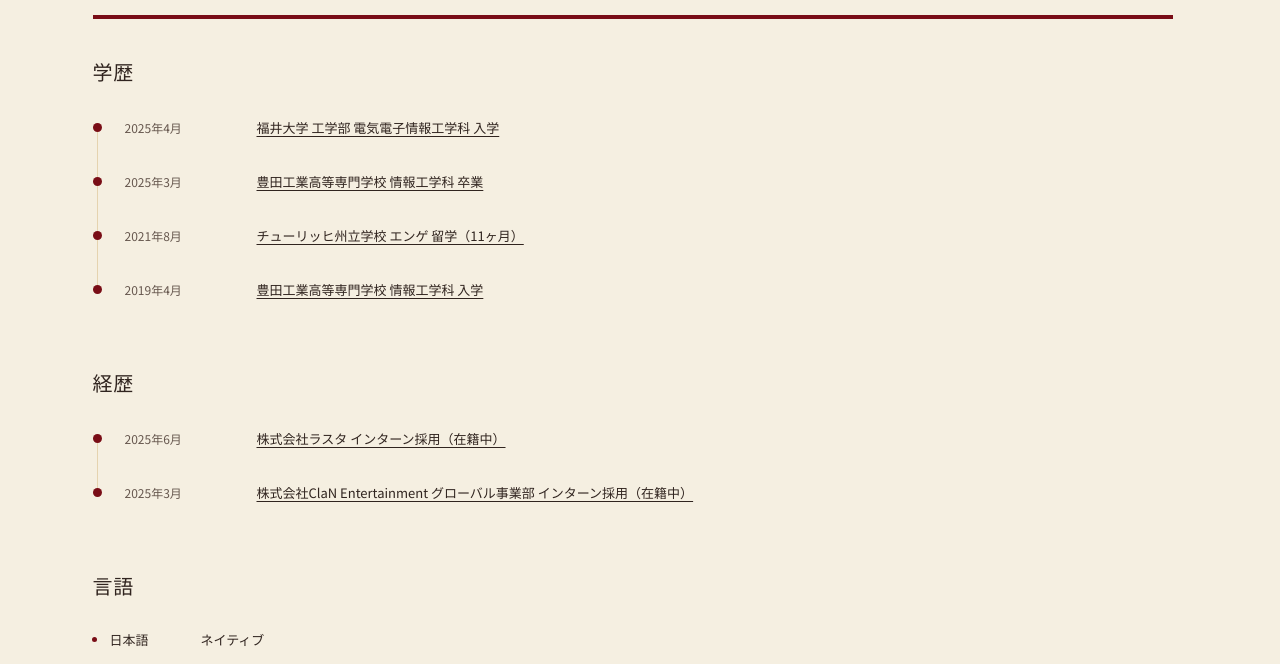
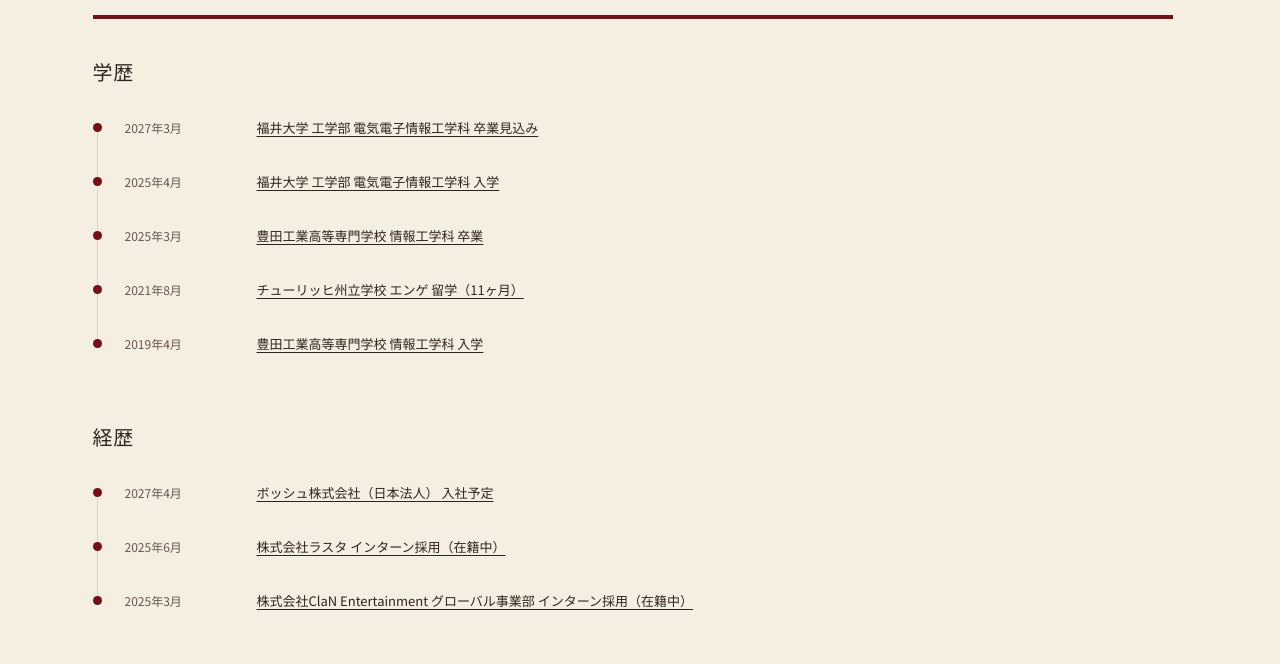
Before and after one commit to 31916/31916.github.io, a plain HTML site: page resume/index.html in a window 1280 px wide. Shown: the part 108-772 px from the top of the page. Drawn offline with nearby package versions, Linux system fonts and the light colour scheme.

Commit message:
Add expected graduation and planned start at Bosch Japan

```diff
--- a/assets/translations.json
+++ b/assets/translations.json
@@ -3,6 +3,10 @@
     "2026年 8月": "2026年\u20078月"
   },
   "en": {
+    "2027年3月": "March 2027",
+    "2027年4月": "April 2027",
+    "福井大学 工学部 電気電子情報工学科 卒業見込み": "Expected to graduate from the Department of Electrical, Electronic and Computer Engineering, Faculty of Engineering, University of Fukui",
+    "ボッシュ株式会社（日本法人） 入社予定": "Expected to join Bosch Corporation (a Japanese subsidiary of the Bosch Group)",
     "Harry / 31916 — 個人サイト": "Harry / 31916 — Personal website",
     "本文へ移動": "Skip to content",
     "31916 ホーム": "31916 home",
@@ -130,6 +134,10 @@
     "開発ツール・環境": "Development tools & environments"
   },
   "de": {
+    "2027年3月": "März 2027",
+    "2027年4月": "April 2027",
+    "福井大学 工学部 電気電子情報工学科 卒業見込み": "Voraussichtlicher Studienabschluss an der Universität Fukui, Fakultät für Ingenieurwissenschaften, Fachbereich Elektrotechnik, Elektronik und Informatik",
+    "ボッシュ株式会社（日本法人） 入社予定": "Geplanter Arbeitsbeginn bei Bosch Corporation (japanische Tochtergesellschaft der Bosch-Gruppe)",
     "Harry / 31916 — 個人サイト": "Harry / 31916 — Persönliche Website",
     "本文へ移動": "Zum Inhalt springen",
     "31916 ホーム": "31916 Startseite",
--- a/js/i18n.js
+++ b/js/i18n.js
@@ -135,7 +135,7 @@
       translate("{count}件の制作物を表示").replace("{count}", String(count)),
   };
 
-  fetch("/assets/translations.json?v=20261112-black-clover")
+  fetch("/assets/translations.json?v=20261117-resume-future")
     .then((response) => {
       if (!response.ok) throw new Error("Translations unavailable");
       return response.json();
--- a/resume/index.html
+++ b/resume/index.html
@@ -26,7 +26,7 @@
     <link rel="stylesheet" href="/css/resume.css?v=20261112-proportional" />
     <link rel="stylesheet" href="/css/cursors.css?v=3" />
     <script src="/js/scripts.js?v=20261111-copy-reset" defer></script>
-    <script src="/js/i18n.js?v=20261112-black-clover" defer></script>
+    <script src="/js/i18n.js?v=20261117-resume-future" defer></script>
   </head>
   <body>
     <a class="skip-link" href="#main">本文へ移動</a>
@@ -71,6 +71,12 @@
           <h2 class="resume-section-heading" id="education-heading">学歴</h2>
           <ol class="resume-timeline">
             <li class="resume-event">
+              <time class="resume-date" datetime="2027-03">2027年3月</time>
+              <p class="resume-event-name">
+                <a class="resume-inline-link" href="https://www.u-fukui.ac.jp/" target="_blank" rel="noopener noreferrer">福井大学 工学部 電気電子情報工学科 卒業見込み</a>
+              </p>
+            </li>
+            <li class="resume-event">
               <time class="resume-date" datetime="2025-04">2025年4月</time>
               <p class="resume-event-name">
                 <a class="resume-inline-link" href="https://www.u-fukui.ac.jp/" target="_blank" rel="noopener noreferrer">福井大学 工学部 電気電子情報工学科 入学</a>
@@ -103,6 +109,12 @@
         >
           <h2 class="resume-section-heading" id="experience-heading">経歴</h2>
           <ol class="resume-timeline">
+            <li class="resume-event">
+              <time class="resume-date" datetime="2027-04">2027年4月</time>
+              <p class="resume-event-name">
+                <a class="resume-inline-link" href="https://corporate.bosch.co.jp/our-company/bosch-corporation/" target="_blank" rel="noopener noreferrer">ボッシュ株式会社（日本法人） 入社予定</a>
+              </p>
+            </li>
             <li class="resume-event">
               <time class="resume-date" datetime="2025-06">2025年6月</time>
               <p class="resume-event-name">
```
Also changed, not shown: 404.html (+1 -1 lines), hobbies/index.html (+1 -1 lines), index.html (+1 -1 lines), projects/index.html (+1 -1 lines).
